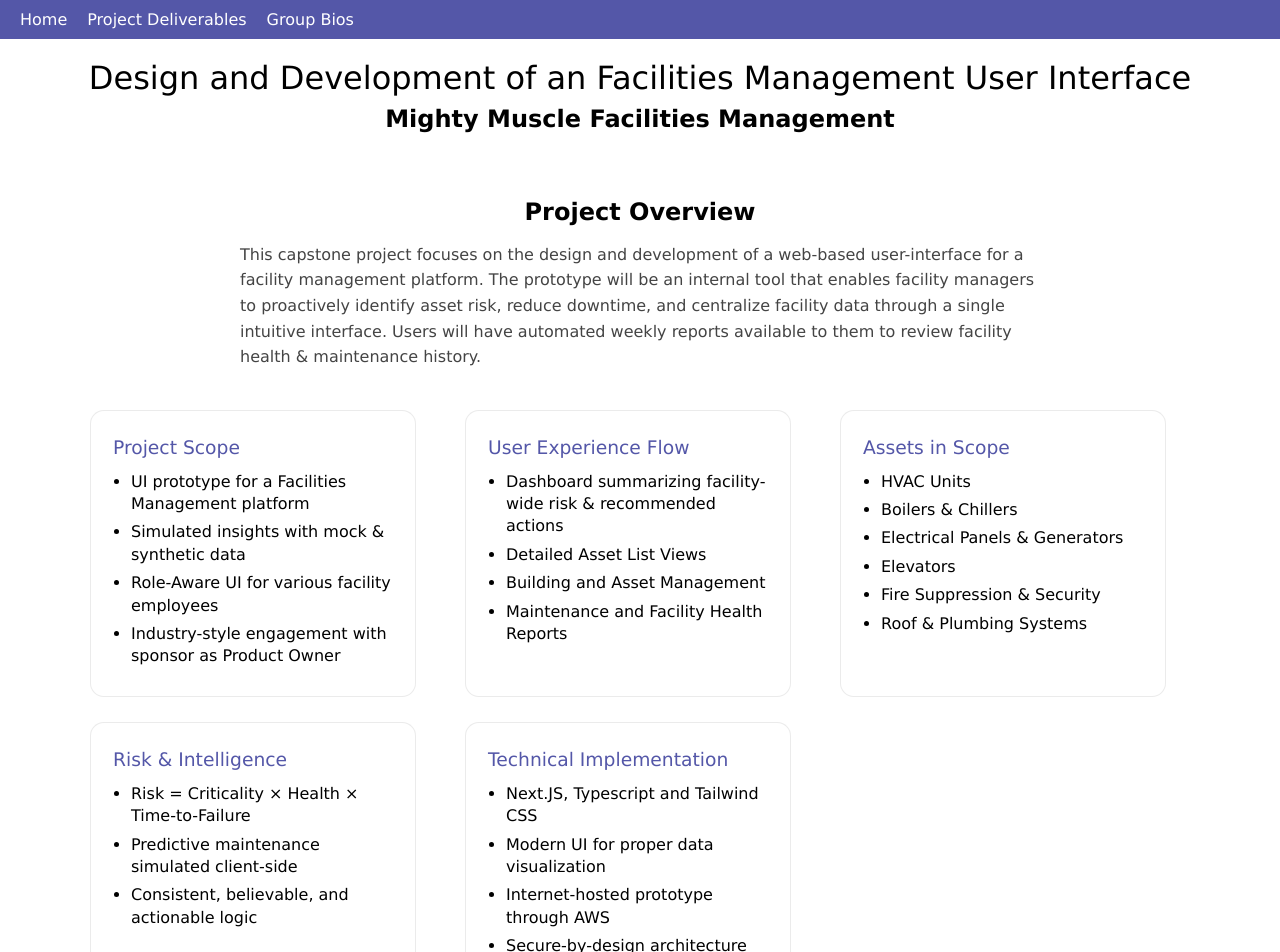
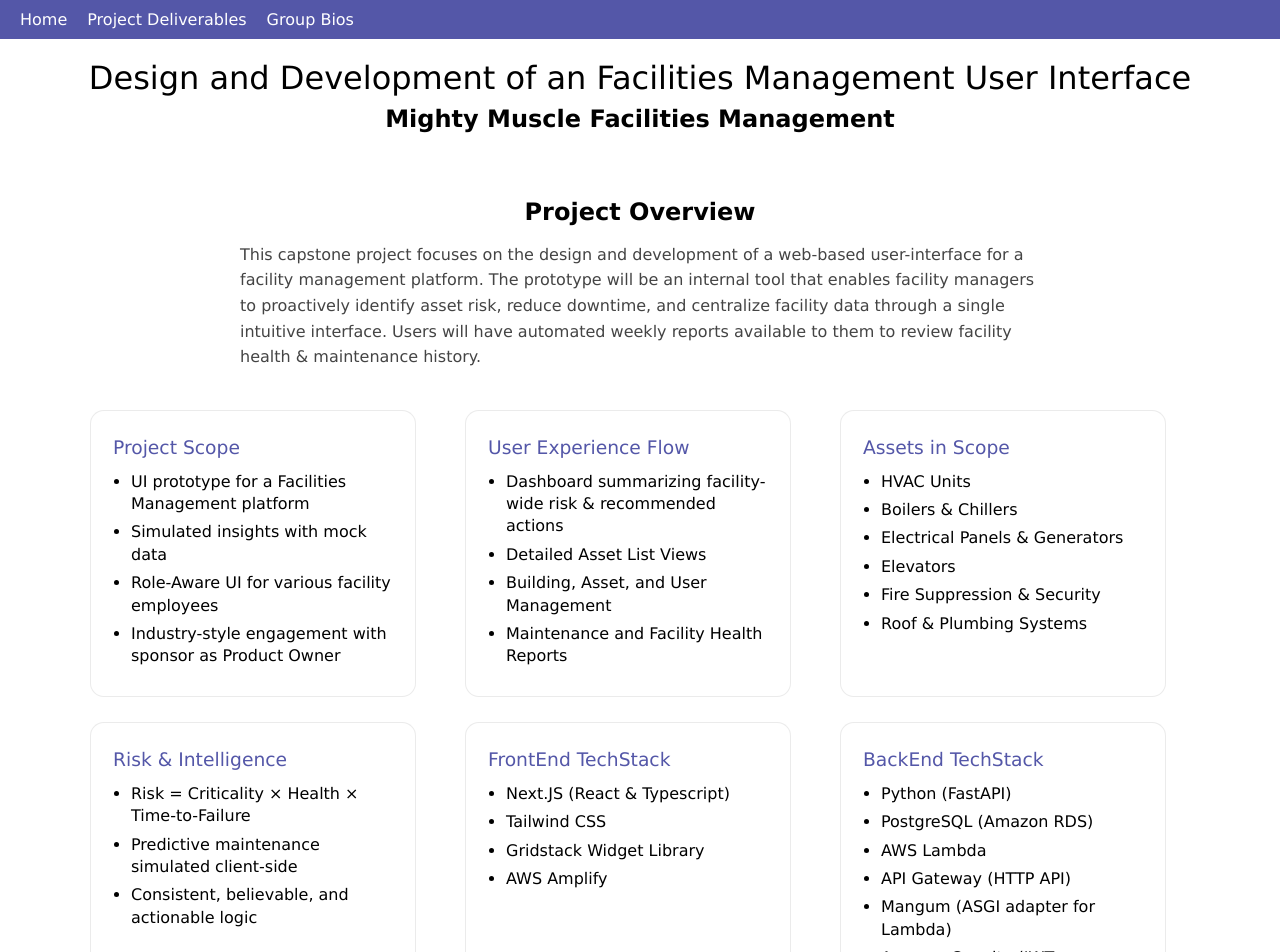
Before and after one commit to CS495-FacilityManagement/Project-Website, a React (Vite) app: page / in a window 1280 px wide. Shown: the top 952 px of the page. Built offline with nearby package versions, Linux system fonts and the light colour scheme.

Commit message:
project card updates

```diff
--- a/src/components/ProjectCards.tsx
+++ b/src/components/ProjectCards.tsx
@@ -3,7 +3,7 @@ const projectCards = [
     title: "Project Scope",
     items: [
       "UI prototype for a Facilities Management platform",
-      "Simulated insights with mock & synthetic data",
+      "Simulated insights with mock data",
       "Role-Aware UI for various facility employees",
       "Industry-style engagement with sponsor as Product Owner",
     ],
@@ -13,7 +13,7 @@ const projectCards = [
     items: [
       "Dashboard summarizing facility-wide risk & recommended actions",
       "Detailed Asset List Views",
-      "Building and Asset Management",
+      "Building, Asset, and User Management",
       "Maintenance and Facility Health Reports"
     ],
   },
@@ -37,12 +37,22 @@ const projectCards = [
     ],
   },
   {
-    title: "Technical Implementation",
+    title: "FrontEnd TechStack",
     items: [
-      "Next.JS, Typescript and Tailwind CSS",
-      "Modern UI for proper data visualization",
-      "Internet-hosted prototype through AWS",
-      "Secure-by-design architecture",
+      "Next.JS (React & Typescript)", "Tailwind CSS",
+      "Gridstack Widget Library",
+      "AWS Amplify",
+    ],
+  },
+  {
+    title: "BackEnd TechStack",
+    items: [
+      "Python (FastAPI)",
+      "PostgreSQL (Amazon RDS)",
+      "AWS Lambda",
+      "API Gateway (HTTP API)",
+      "Mangum (ASGI adapter for Lambda)",
+      "Amazon Cognito (JWT authentication)",
     ],
   },
 ];
```
